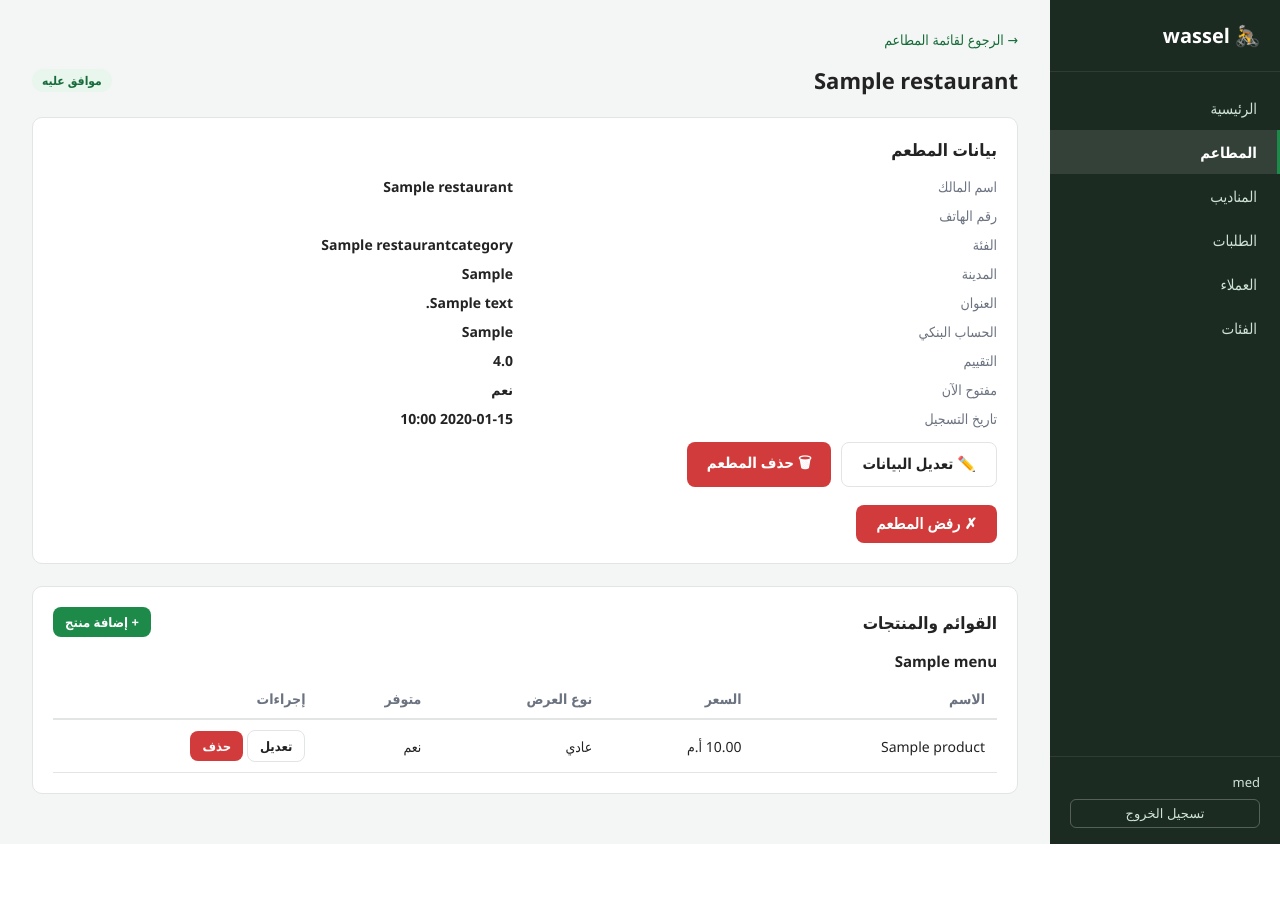
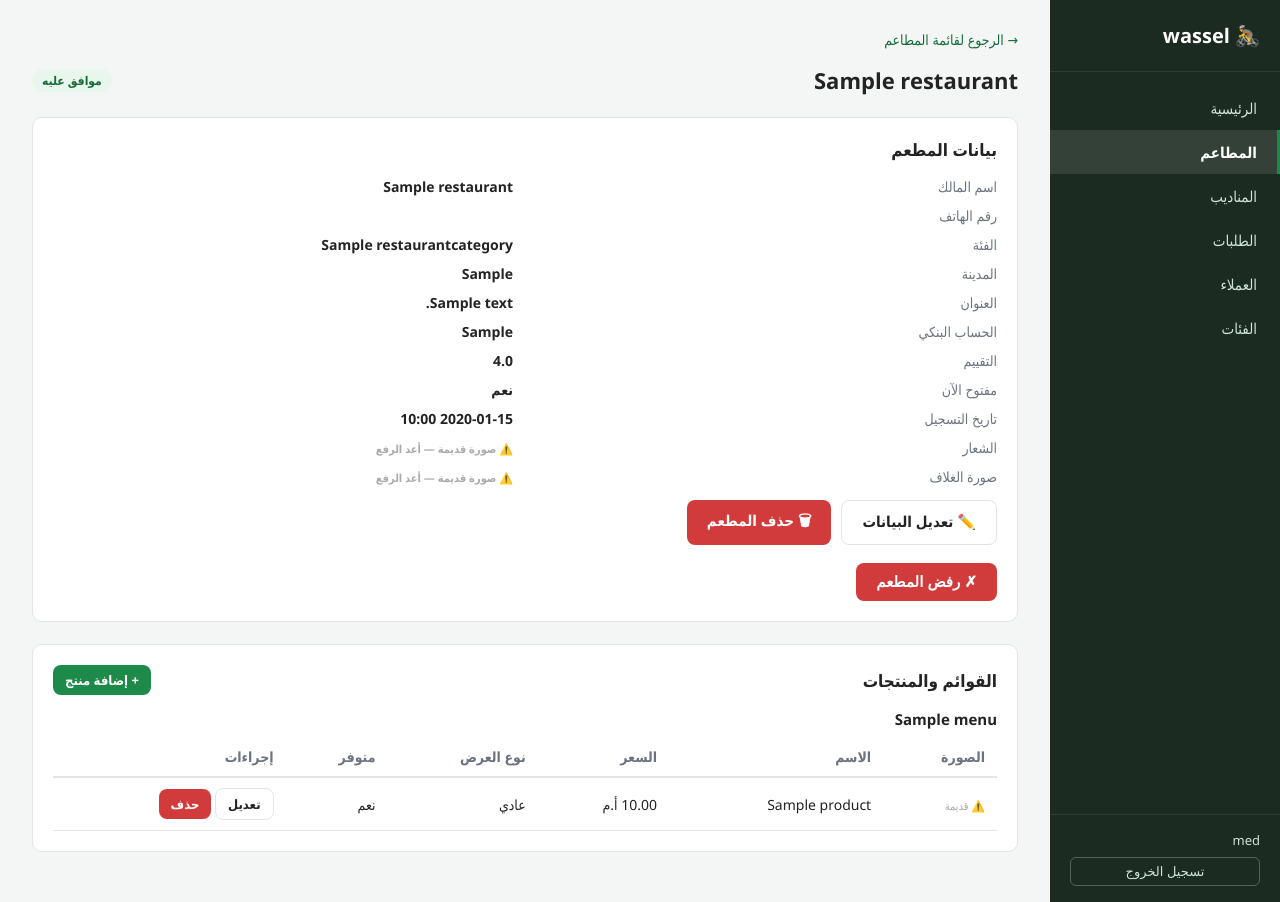
Before and after one commit to MEDMOUSSA-AI/wassel-backend, a Django app: page /dashboard/restaurants/1/ in a window 1280 px wide. Before the commit the page ends 844 px from the top, so only its background shows below. Run offline with Django 5.2, Linux system fonts and the light colour scheme; a user stored in the database is signed in; data comes from the database, SQL or seed files in the repository; tables that the repository leaves empty hold one stand-in row (values such as "Sample post").

Commit message:
Update restaurant_detail.html

```diff
--- a/dashboard/templates/dashboard/restaurant_detail.html
+++ b/dashboard/templates/dashboard/restaurant_detail.html
@@ -21,6 +21,38 @@
         <div class="k">التقييم</div>      <div class="v">{{ restaurant.rating }}</div>
         <div class="k">مفتوح الآن</div>  <div class="v">{% if restaurant.is_open %}نعم{% else %}لا{% endif %}</div>
         <div class="k">تاريخ التسجيل</div><div class="v">{{ restaurant.created_at|date:"Y-m-d H:i" }}</div>
+
+        {# ✅ شعار المطعم #}
+        <div class="k">الشعار</div>
+        <div class="v">
+            {% if restaurant.logo %}
+                {% with logo_url=restaurant.logo.url %}
+                    {% if "http" in logo_url %}
+                        <img src="{{ logo_url }}" style="width:60px;height:60px;object-fit:cover;border-radius:8px;">
+                    {% else %}
+                        <span style="color:#aaa;font-size:11px;">⚠️ صورة قديمة — أعد الرفع</span>
+                    {% endif %}
+                {% endwith %}
+            {% else %}
+                <span style="color:#aaa;">—</span>
+            {% endif %}
+        </div>
+
+        {# ✅ صورة الغلاف #}
+        <div class="k">صورة الغلاف</div>
+        <div class="v">
+            {% if restaurant.cover_image %}
+                {% with cover_url=restaurant.cover_image.url %}
+                    {% if "http" in cover_url %}
+                        <img src="{{ cover_url }}" style="width:120px;height:60px;object-fit:cover;border-radius:8px;">
+                    {% else %}
+                        <span style="color:#aaa;font-size:11px;">⚠️ صورة قديمة — أعد الرفع</span>
+                    {% endif %}
+                {% endwith %}
+            {% else %}
+                <span style="color:#aaa;">—</span>
+            {% endif %}
+        </div>
     </div>
 
     <div class="actions-row" style="margin-top:14px;">
@@ -64,11 +96,27 @@
         {% if menu.products.all %}
         <table>
             <thead>
-                <tr><th>الاسم</th><th>السعر</th><th>نوع العرض</th><th>متوفر</th><th>إجراءات</th></tr>
+                {# ✅ عمود الصورة مضاف #}
+                <tr><th>الصورة</th><th>الاسم</th><th>السعر</th><th>نوع العرض</th><th>متوفر</th><th>إجراءات</th></tr>
             </thead>
             <tbody>
                 {% for p in menu.products.all %}
                 <tr>
+                    {# ✅ عرض صورة المنتج #}
+                    <td>
+                        {% if p.image %}
+                            {% with img_url=p.image.url %}
+                                {% if "http" in img_url %}
+                                    <img src="{{ img_url }}"
+                                         style="width:48px;height:48px;object-fit:cover;border-radius:6px;">
+                                {% else %}
+                                    <span style="color:#aaa;font-size:11px;">⚠️ قديمة</span>
+                                {% endif %}
+                            {% endwith %}
+                        {% else %}
+                            <span style="color:#aaa;font-size:11px;">—</span>
+                        {% endif %}
+                    </td>
                     <td>{{ p.name }}</td>
                     <td>{{ p.final_price }} أ.م {% if p.display_type == "discount" %}<small>(خصم {{ p.discount_percent }}%)</small>{% endif %}</td>
                     <td>{{ p.get_display_type_display }}</td>
```
